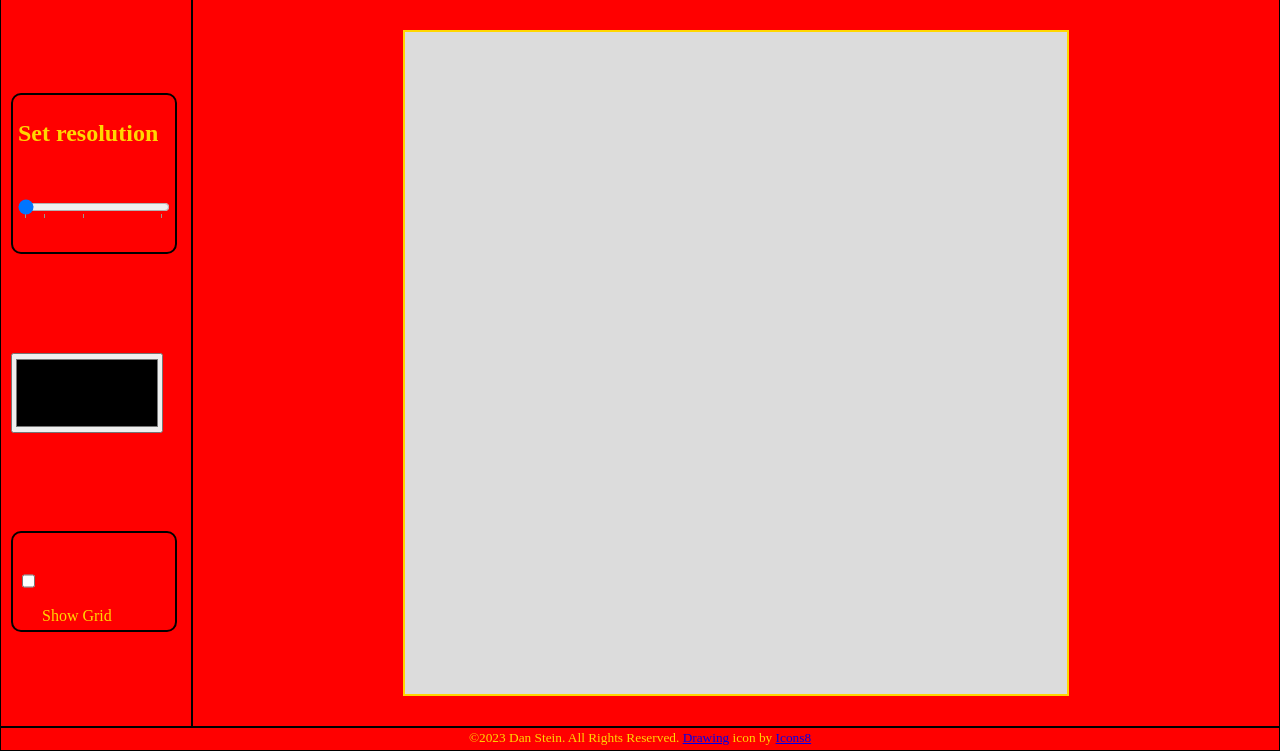
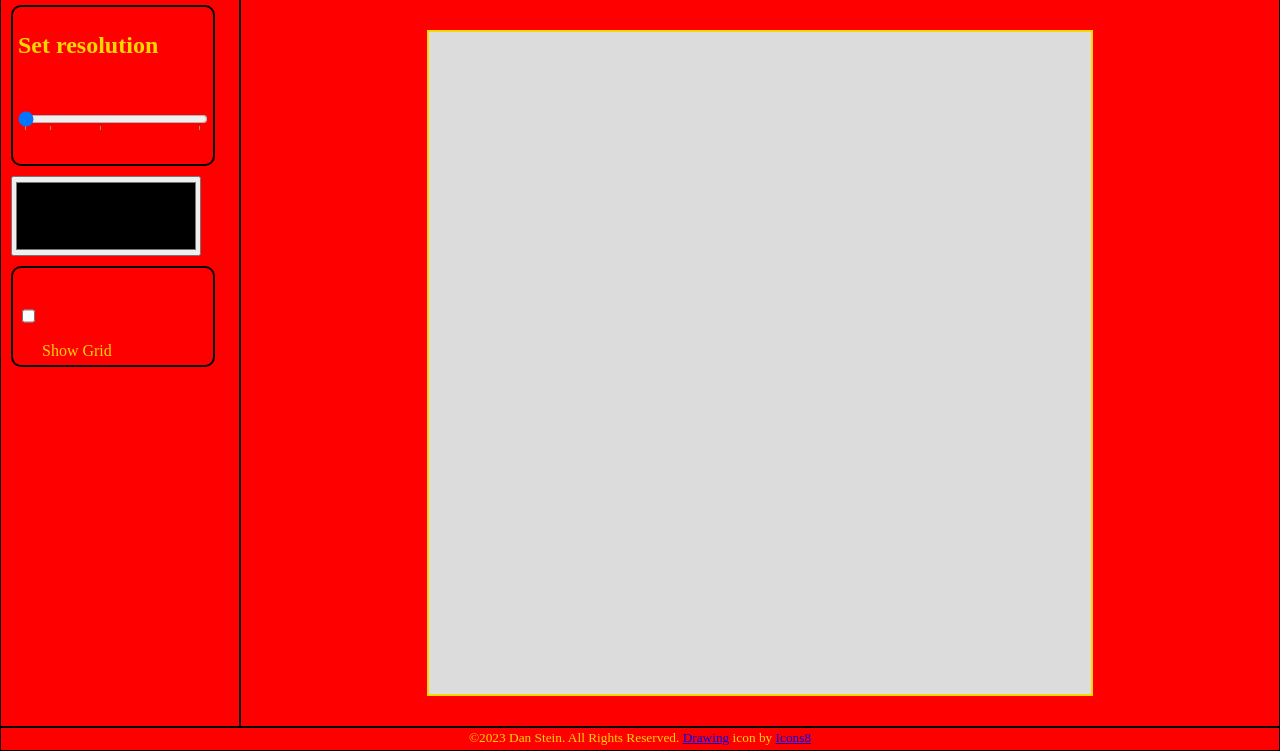
Before and after one commit to dstein26/op_etch_a_sketch, a plain HTML site: page index.html in a window 1280 px wide. Shown: the part 49-800 px from the top of the page. Drawn offline with Linux system fonts and the light colour scheme.

Commit message:
Changed option width again

```diff
--- a/style.css
+++ b/style.css
@@ -68,7 +68,7 @@ main
 {
     height:calc(100% - var(--footer-height) - var(--header-height));
     display:grid;
-    grid-template-columns: 12em 1fr;
+    grid-template-columns: 15em 1fr;
 }
 
 .options
@@ -77,7 +77,7 @@ main
     box-sizing: border-box;
     flex-direction: column;
     height:100%;
-    justify-content: space-evenly;
+    /*justify-content: space-evenly;*/
     align-items:start;
     border: 1px solid var(--border-color);
 }
```
